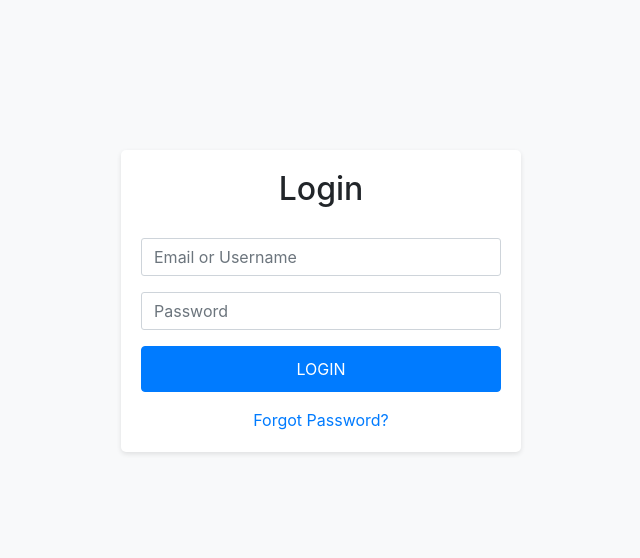
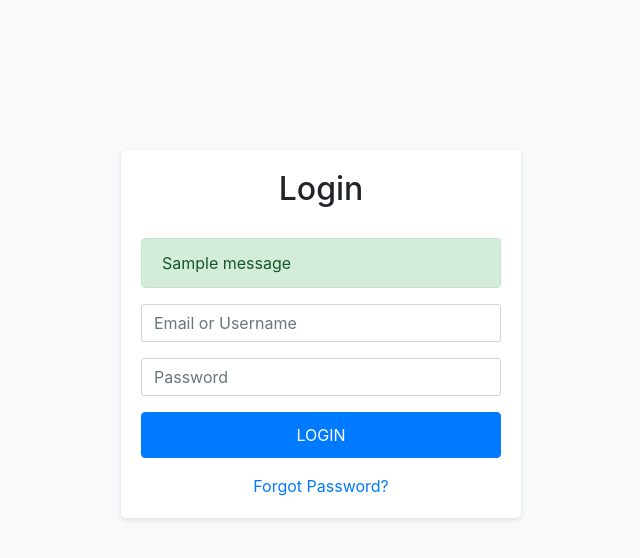
Before and after one commit to rez047/October-29th, a Django app: template school_management_app/templates/login_page.html in a window 1280 px wide. Shown: the top 558 px of the page, without its empty margins (319-959 px from the left). Run offline with Django 3.2, Linux system fonts and the light colour scheme; the template is opened without the code that fills it, so the values that code supplies are empty; tables that the repository leaves empty hold one stand-in row (values such as "Sample post"); one stand-in notice (Sample message) is shown; some libraries are stand-ins or nearby versions.

Commit message:
Update login_page.html

```diff
--- a/school_management_app/templates/login_page.html
+++ b/school_management_app/templates/login_page.html
@@ -46,6 +46,17 @@
     <div class="row justify-content-center">
       <div class="col-md-6 login-container">
         <h2>Login</h2>
+
+        {% if messages %}
+          <div class="alert-container">
+            {% for message in messages %}
+              <div class="alert alert-{{ message.tags }}">
+                {{ message }}
+              </div>
+            {% endfor %}
+          </div>
+        {% endif %}
+
         <form action="/doLogin" method="post">
           {% csrf_token %}
           <div class="form-group">
```
